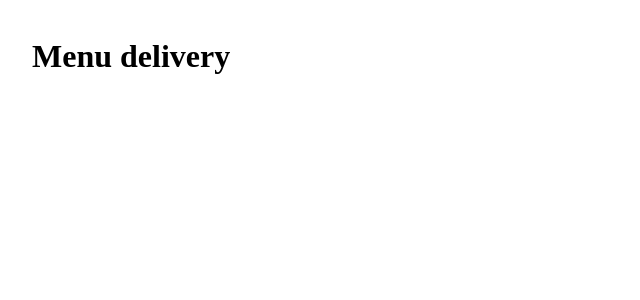
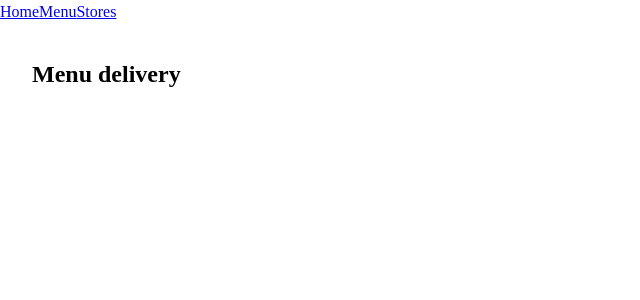
Before and after one commit to uxmoon/react-menu-delivery, a React (Vite) app: page / in a window 1280 px wide. Shown: the top 300 px of the page, without its empty margins (0-640 px from the left). Built offline with nearby package versions, Linux system fonts and the light colour scheme.

Commit message:
Import Layout to display pages

```diff
--- a/src/main.jsx
+++ b/src/main.jsx
@@ -5,11 +5,13 @@
 import { BrowserRouter, Routes, Route } from "react-router-dom";
 import Menu from "./routes/menu";
 import Stores from "./routes/stores";
+import Layout from "./Layout";
 
 ReactDOM.render(
   <BrowserRouter>
     <Routes>
-      <Route path="/" element={<App />} />
+      <Route path="/" element={<Layout />}>
+        <Route index element={<App />} />
         <Route path="menu" element={<Menu />} />
         <Route path="stores" element={<Stores />} />
         <Route
@@ -20,6 +22,7 @@
             </main>
           }
         />
+      </Route>
     </Routes>
   </BrowserRouter>,
   document.getElementById("root")
```
Lines whose indentation alone changed are shown as unchanged.
